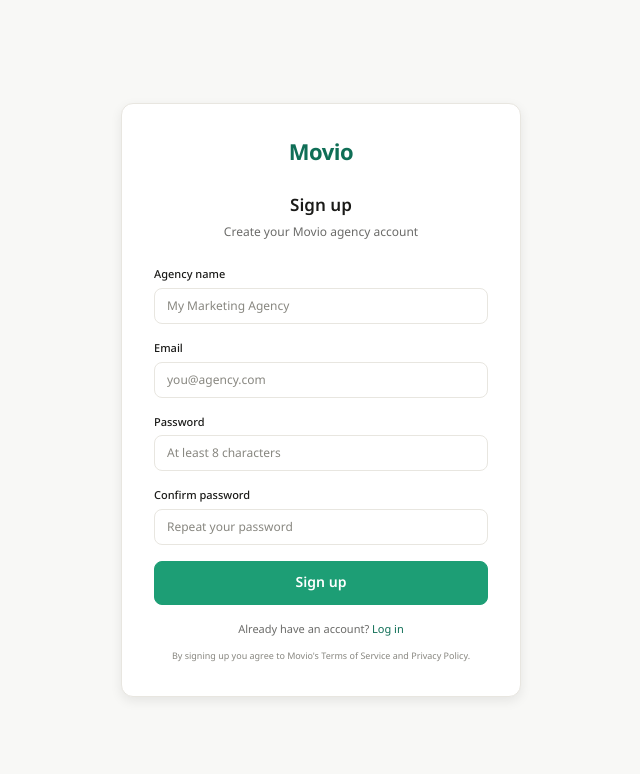
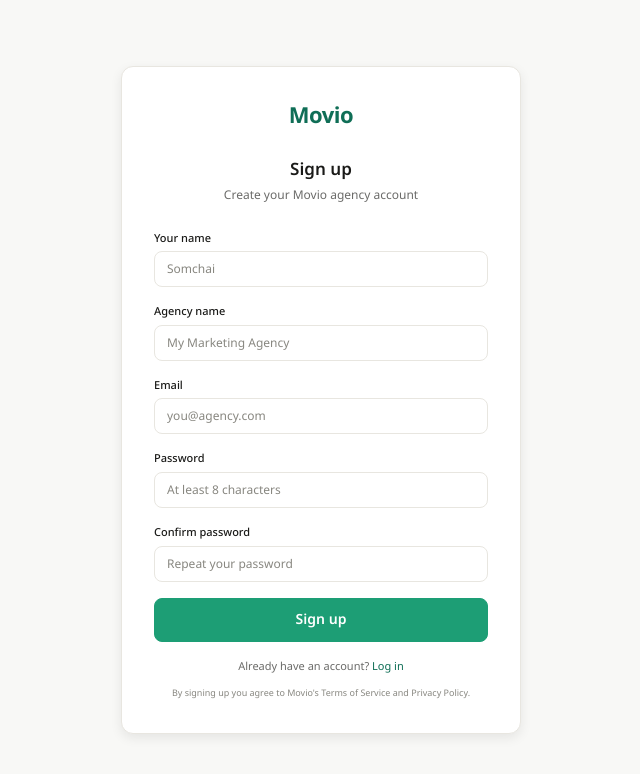
Before and after one commit to ArtherPerry/pinnlo-frontend, a Next.js app: page /en/signup in a window 1280 px wide. Shown: the top 774 px of the page, without its empty margins (319-959 px from the left). Built offline with nearby package versions, Linux system fonts and the light colour scheme; no server answers.

Commit message:
Signup sends the user's name, which the backend requires
The form never asked for a name, and the backend rejects a signup without
one — so every signup failed with a 400. Adds the field, in all four
languages.

```diff
--- a/src/app/[locale]/(auth)/signup/page.tsx
+++ b/src/app/[locale]/(auth)/signup/page.tsx
@@ -12,6 +12,7 @@
 import styles from './signup.module.css'
 
 const schema = z.object({
+  name:       z.string().min(1, 'Enter your name'),
   agencyName: z.string().min(2, 'Agency name must be at least 2 characters'),
   email:      z.string().email('Enter a valid email address'),
   password:   z.string().min(8, 'Password must be at least 8 characters'),
@@ -38,7 +39,8 @@
 
   const onSubmit = async (data: FormData) => {
     try {
-      await api.post('/api/v1/auth/signup', {
+           await api.post('/api/v1/auth/signup', {
+        name:       data.name,
         agencyName: data.agencyName,
         email:      data.email,
         password:   data.password,
@@ -55,6 +57,13 @@
       <p className={styles.sub}>Create your Movio agency account</p>
 
       <form onSubmit={handleSubmit(onSubmit)} className={styles.form} noValidate>
+                <Input
+          label={t('your_name')}
+          type="text"
+          placeholder="Somchai"
+          error={errors.name?.message}
+          {...register('name')}
+        />
         <Input
           label={t('agency_name')}
           type="text"
--- a/src/messages/en.json
+++ b/src/messages/en.json
@@ -1,5 +1,6 @@
 {
   "auth": {
+    "your_name": "Your name",
     "login": "Log in",
     "signup": "Sign up",
     "logout": "Log out",
--- a/src/messages/lo.json
+++ b/src/messages/lo.json
@@ -1,5 +1,6 @@
 {
   "auth": {
+    "your_name": "ຊື່ຂອງທ່ານ",
     "login": "ເຂົ້າສູ່ລະບົບ",
     "signup": "ລົງທະບຽນ",
     "logout": "ອອກຈາກລະບົບ",
--- a/src/messages/my.json
+++ b/src/messages/my.json
@@ -1,5 +1,6 @@
 {
   "auth": {
+    "your_name": "အမည်",
     "login": "လော့ဂ်အင်",
     "signup": "စာရင်းသွင်းရန်",
     "logout": "ထွက်ရန်",
--- a/src/messages/th.json
+++ b/src/messages/th.json
@@ -1,5 +1,6 @@
 {
   "auth": {
+    "your_name": "ชื่อของคุณ",
     "login": "เข้าสู่ระบบ",
     "signup": "สมัครใช้งาน",
     "logout": "ออกจากระบบ",
```
Also changed, not shown: 1 other file (tests, documents, lock files or other folders).
